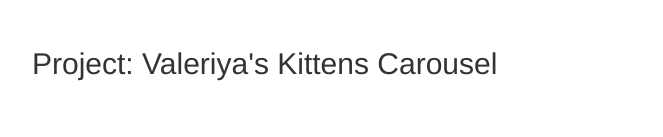
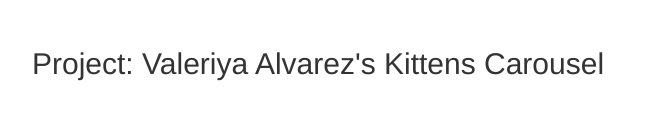
Before and after one commit to vvalvarez/project00_aws, a plain HTML site: page static-web/index.html in a window 1280 px wide. Shown: the part 403-540 px from the top of the page, without its empty margins (308-971 px from the left). Drawn offline with nearby package versions, Linux system fonts and the light colour scheme.

Commit message:
template and notes

```diff
--- a/static-web/index.html
+++ b/static-web/index.html
@@ -45,7 +45,7 @@
 
   <div><img src="https://clarusway.com/wp-content/uploads/2020/06/clarusway_logo.png" /></div>
 
-  <h2> Project: Valeriya's Kittens Carousel</h2>
+  <h2> Project: Valeriya Alvarez's Kittens Carousel</h2>
 
   <div id="myCarousel" class="carousel slide" data-ride="carousel">
     <!-- Indicators -->
```
Also changed, not shown: VA Notes.txt, 3 other files.
